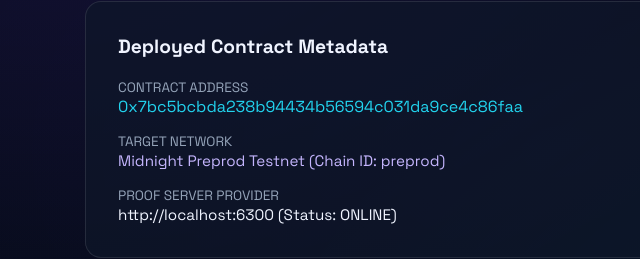
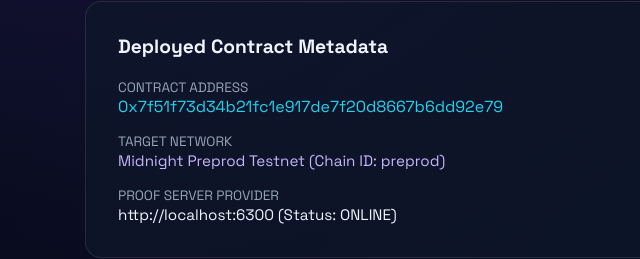
Before and after one commit to sdutta2004/annonymous-exam-submission, a website built with Vite: page explorer.html in a window 1280 px wide. Shown: the part 263-522 px from the top of the page, 79-719 px from the left. Built offline with nearby package versions, Linux system fonts and the light colour scheme.

Commit message:
chore: update deployed smart contract address to 0x7f51f73d34b21fc1e917de7f20d8667b6dd92e79

```diff
--- a/explorer.html
+++ b/explorer.html
@@ -49,7 +49,7 @@
           <div style="display: grid; gap: 1rem;">
             <div>
               <span style="font-size: 0.85rem; color: var(--text-secondary); display: block;">CONTRACT ADDRESS</span>
-              <span id="contractAddr" style="font-family: var(--font-mono); font-size: 1rem; color: var(--cyan-400); word-break: break-all;">0x7bc5bcbda238b94434b56594c031da9ce4c86faa</span>
+              <span id="contractAddr" style="font-family: var(--font-mono); font-size: 1rem; color: var(--cyan-400); word-break: break-all;">0x7f51f73d34b21fc1e917de7f20d8667b6dd92e79</span>
             </div>
             <div>
               <span style="font-size: 0.85rem; color: var(--text-secondary); display: block;">TARGET NETWORK</span>
--- a/src/integration/contract.ts
+++ b/src/integration/contract.ts
@@ -7,7 +7,7 @@
  * Connected smart contract address on Midnight Preprod Testnet.
  * Deploy locally via WSL: npx tsx src/integration/deploy.ts
  */
-export const CONTRACT_ADDRESS = "0x7bc5bcbda238b94434b56594c031da9ce4c86faa";
+export const CONTRACT_ADDRESS = "0x7f51f73d34b21fc1e917de7f20d8667b6dd92e79";
 
 export const getProofServerUrl = (): string => {
   if (typeof window !== 'undefined' && window.location.hostname !== 'localhost' && window.location.hostname !== '127.0.0.1') {
```
Also changed, not shown: README.md.
